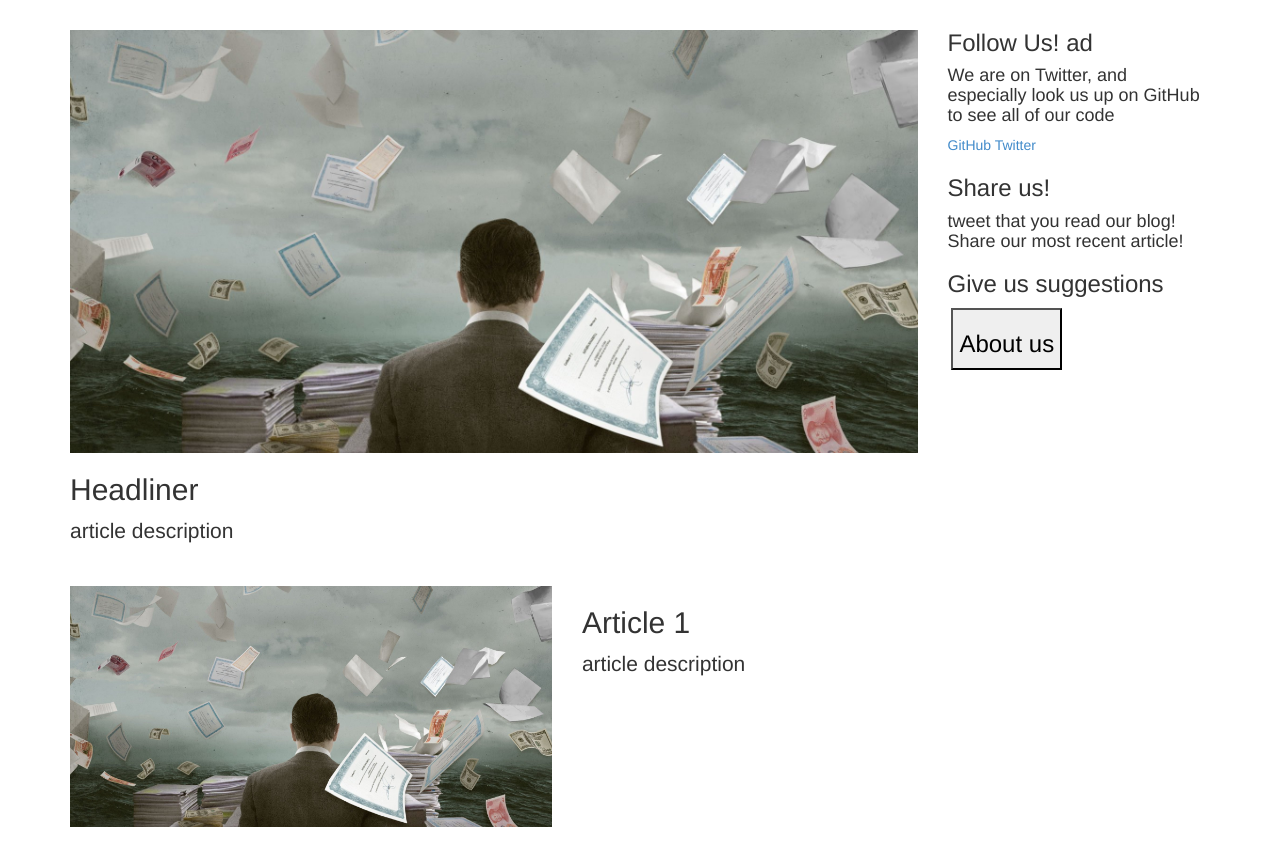
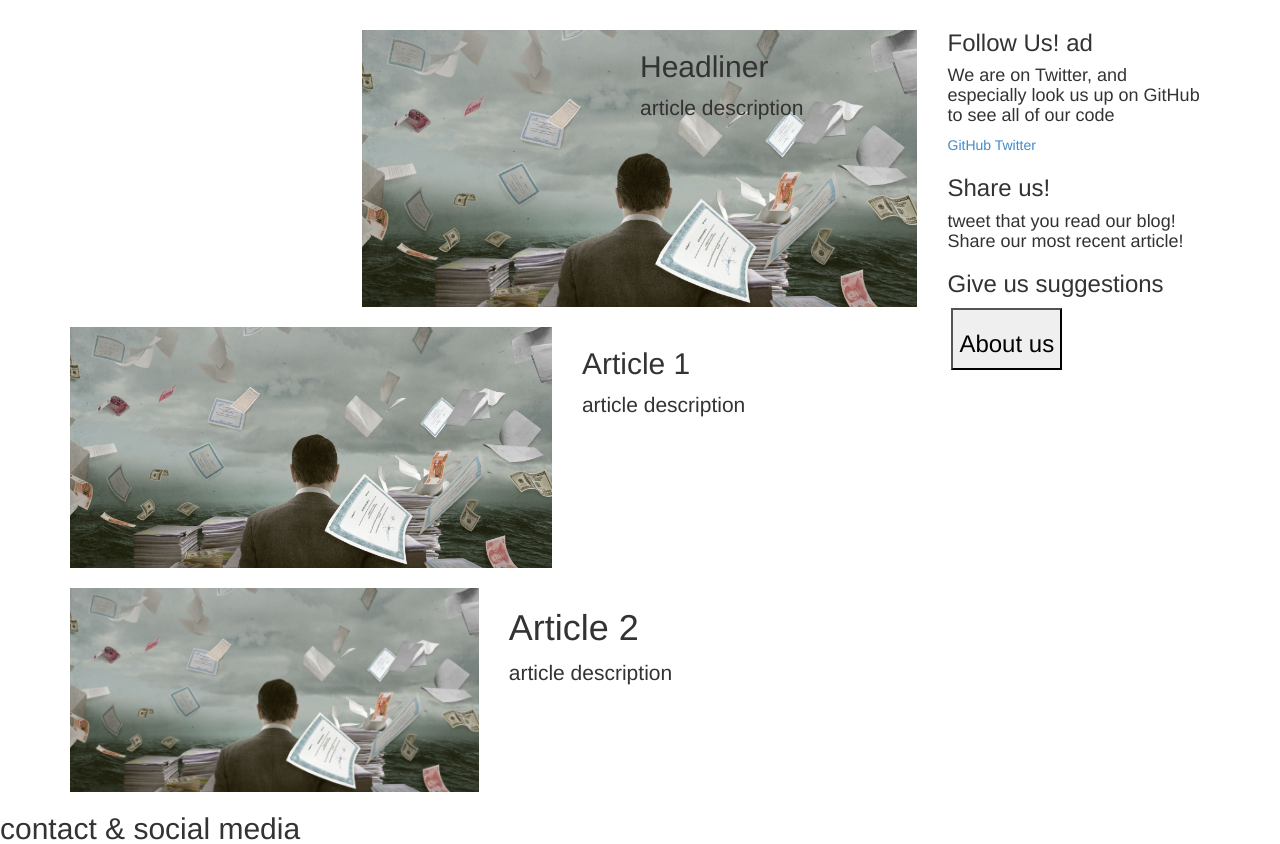
Before and after one commit to carterfawson/TheCreativeTruth, a Django app: template templates/index.html in a window 1280 px wide. Shown: the part 170-1014 px from the top of the page. Run offline with Django 3.2, Linux system fonts and the light colour scheme; the template is opened without the code that fills it, so the values that code supplies are empty; some libraries are stand-ins or nearby versions.

Commit message:
working with Bootstrap

```diff
--- a/templates/index.html
+++ b/templates/index.html
@@ -31,7 +31,7 @@
     <div class="row main-row">
         <div class="col-sm-9">
             <article class="row top-buffer">
-                <img src="{% static 'blog/images/money_copy.jpg' %}" class="col-sm-12 img-headline"/>
+                <img src="{% static 'blog/images/money_copy.jpg' %}" class="col-sm-8 col-sm-push-4 img-headline"/>
                 <div class="col-sm-12">
                     <h2>Headliner</h2>
                     <p class="lead">article description</p>
```
